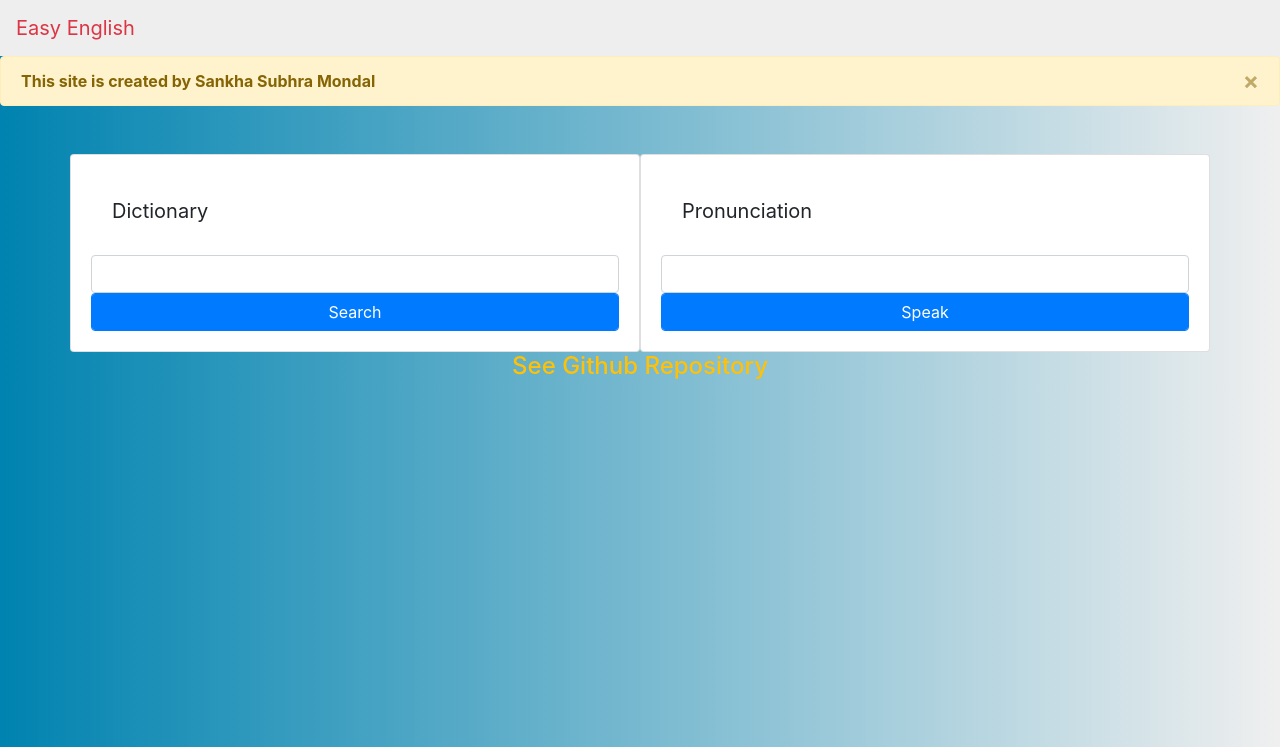
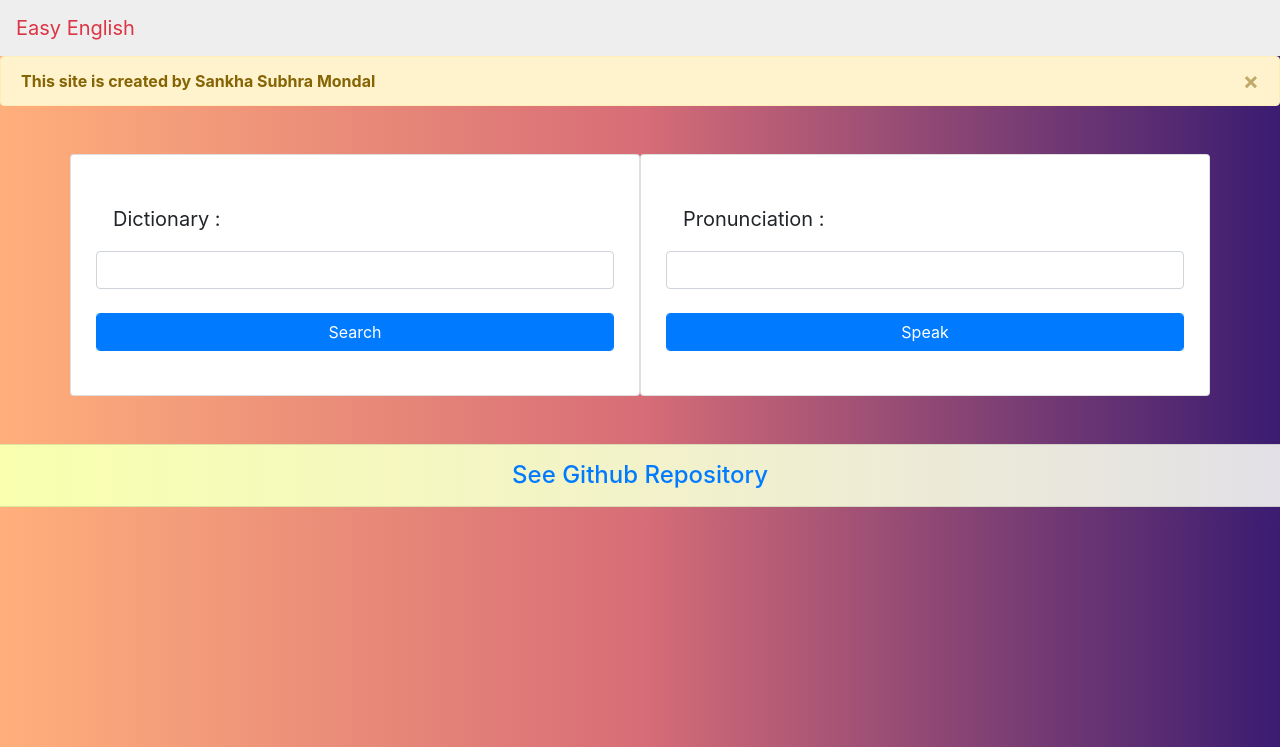
Before and after one commit to Sankha1998/dictionarywebapp, a Python web app: template templates/index.html in a window 1280 px wide. Shown: the top 747 px of the page. Run offline with Jinja, Linux system fonts and the light colour scheme; the template is opened without the code that fills it, so the values that code supplies are empty.

Commit message:
Add files via upload

```diff
--- a/templates/base.html
+++ b/templates/base.html
@@ -7,9 +7,10 @@
 </head>
 <style>
   body{
-  background: #00B4DB;  /* fallback for old browsers */
-  background: -webkit-linear-gradient(to right, #0083B0, #eeee);  /* Chrome 10-25, Safari 5.1-6 */
-  background: linear-gradient(to right, #0083B0, #eeee); /* W3C, IE 10+/ Edge, Firefox 16+, Chrome 26+, Opera 12+, Safari 7+ */
+  background: #3A1C71;  /* fallback for old browsers */
+  background: -webkit-linear-gradient(to right, #FFAF7B, #D76D77, #3A1C71);  /* Chrome 10-25, Safari 5.1-6 */
+  background: linear-gradient(to right, #FFAF7B, #D76D77, #3A1C71); /* W3C, IE 10+/ Edge, Firefox 16+, Chrome 26+, Opera 12+, Safari 7+ */
+
 
   }
 </style>
@@ -29,8 +30,14 @@
 {% block content %}
 {% endblock %}
 
-<div class="text-center text-warning">
-  <h4 href="">See Github Repository</h4>
+
+<div class="text-center text-info mt-5" style="background: #43C6AC;  /* fallback for old browsers */
+background: -webkit-linear-gradient(to right, #F8FFAE, #eeee);  /* Chrome 10-25, Safari 5.1-6 */
+background: linear-gradient(to right, #F8FFAE, #eeee); /* W3C, IE 10+/ Edge, Firefox 16+, Chrome 26+, Opera 12+, Safari 7+ */
+">
+  <hr>
+  <h4><a href="https://github.com/Sankha1998/dictionarywebapp" style="text-decoration:none;">See Github Repository</a></h4>
+  <hr>
 </div>
 
 <script src="https://code.jquery.com/jquery-3.5.1.slim.min.js" integrity="sha384-DfXdz2htPH0lsSSs5nCTpuj/zy4C+OGpamoFVy38MVBnE+IbbVYUew+OrCXaRkfj" crossorigin="anonymous"></script>
--- a/templates/index.html
+++ b/templates/index.html
@@ -11,12 +11,12 @@
     <div class ="row mt-5">
        <div class="col-md-6 card">
             <div class="row">
-                <div class="card-body">
+                <div class="card-body"style="height: 15rem;">
                     <form class="form" method="post" action="/dictionary">
                         <div class="row">
-                            <div class="col-12">
-                                <h3 class="btn btn-lg text-center"style="padding:20px;">Dictionary</h3>
-                                <input type="text" class="form-control" style="resize:none;" name="input_word">
+                            <div class="col-12" style="padding:20px;">
+                                <h3 class="btn btn-lg text-center">Dictionary : </h3><br>
+                                <input type="text" class="form-control" style="resize:non" name="input_word"><br>
                                 <input type="submit" class="btn btn-md form-control btn-primary" value="Search">
                             </div>
                         </div>
@@ -29,20 +29,15 @@
                 <div class="card-body">
                              <form class="form" name="convert">
                                     <div class="row">
-                                        <div class="col-12">
-                                            <h3 class = "btn btn-lg text-center" style="padding:20px;">Pronunciation</h3>
-                                            <input type="text" class="form-control" style="resize:none;" name="word">
+                                        <div class="col-12" style="padding:20px;">
+                                            <h3 class = "btn btn-lg text-center">Pronunciation : </h3><br>
+                                            <input type="text" class="form-control" style="resize:none;" name="word"><br>
                                             <input type="button" class="btn btn-md form-control btn-primary" value="Speak" onclick="process()">
                                         </div>
                                     </div>
                              </form>
                 </div>
             </div>
-
-
-
-
-
         </div>
     </div>
 </div>
```
Also changed, not shown: templates/wordresult.html (+7 -7 lines).
